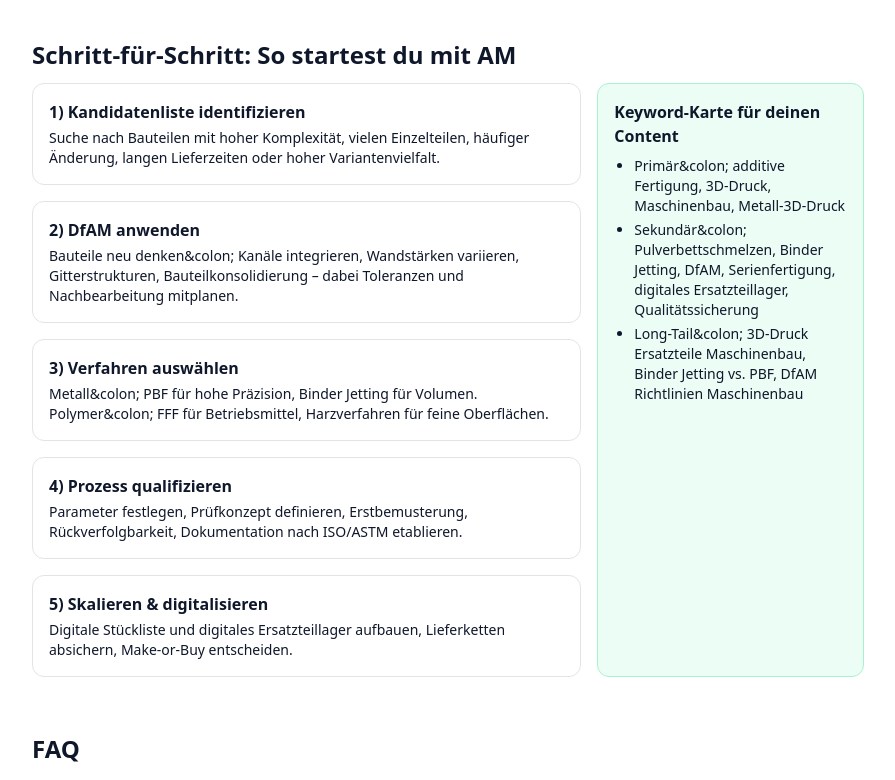
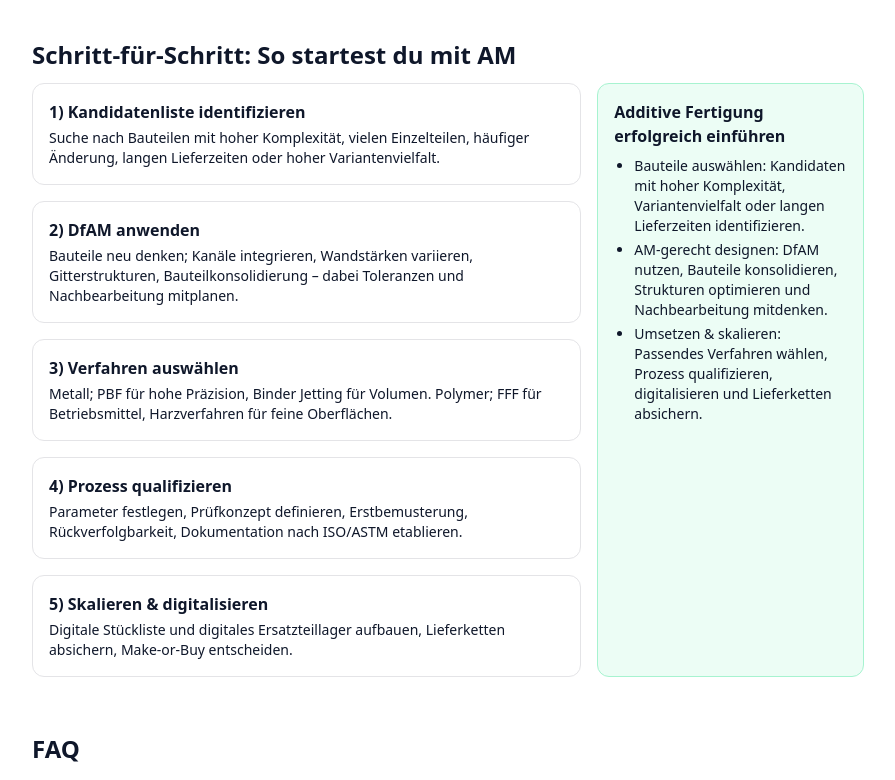
Before and after one commit to lennartnm/findbar_website, a Next.js app: page /beispiele/additive-fertigung in a window 1280 px wide. Shown: the part 5920-6700 px from the top of the page, without its empty margins (192-1087 px from the left). Built offline with nearby package versions, Linux system fonts and the light colour scheme.

Commit message:
Update page.tsx

```diff
--- a/src/app/beispiele/additive-fertigung/page.tsx
+++ b/src/app/beispiele/additive-fertigung/page.tsx
@@ -478,7 +478,7 @@ export default function Page() {
           <p className="text-sm">
             Markt-Update 2025: Der AM-Markt wächst, jedoch uneinheitlich; Service,
             Software und Materialien legen zu, während Systemhersteller
-            schwanken. Für dich heißt das&colon; prüfe Partnerschaften und
+            schwanken. Für dich heißt das; prüfe Partnerschaften und
             Lieferfähigkeit.
           </p>
         </div>
@@ -566,7 +566,7 @@ export default function Page() {
             <div className="rounded-xl border border-zinc-200 p-4">
               <h3 className="font-semibold mb-1">2) DfAM anwenden</h3>
               <p className="text-sm">
-                Bauteile neu denken&colon; Kanäle integrieren, Wandstärken
+                Bauteile neu denken; Kanäle integrieren, Wandstärken
                 variieren, Gitterstrukturen, Bauteilkonsolidierung – dabei
                 Toleranzen und Nachbearbeitung mitplanen.
               </p>
@@ -574,8 +574,8 @@ export default function Page() {
             <div className="rounded-xl border border-zinc-200 p-4">
               <h3 className="font-semibold mb-1">3) Verfahren auswählen</h3>
               <p className="text-sm">
-                Metall&colon; PBF für hohe Präzision, Binder Jetting für Volumen.
-                Polymer&colon; FFF für Betriebsmittel, Harzverfahren für feine
+                Metall; PBF für hohe Präzision, Binder Jetting für Volumen.
+                Polymer; FFF für Betriebsmittel, Harzverfahren für feine
                 Oberflächen.
               </p>
             </div>
@@ -596,19 +596,16 @@ export default function Page() {
           </div>
 
           <aside className="rounded-xl border border-emerald-200 bg-emerald-50 p-4">
-            <h3 className="font-semibold mb-2">Keyword-Karte für deinen Content</h3>
+            <h3 className="font-semibold mb-2">Additive Fertigung erfolgreich einführen</h3>
             <ul className="list-disc ml-5 text-sm space-y-1">
               <li>
-                Primär&colon; additive Fertigung, 3D-Druck, Maschinenbau,
-                Metall-3D-Druck
+              Bauteile auswählen: Kandidaten mit hoher Komplexität, Variantenvielfalt oder langen Lieferzeiten identifizieren.
               </li>
               <li>
-                Sekundär&colon; Pulverbettschmelzen, Binder Jetting, DfAM,
-                Serienfertigung, digitales Ersatzteillager, Qualitätssicherung
+                AM-gerecht designen: DfAM nutzen, Bauteile konsolidieren, Strukturen optimieren und Nachbearbeitung mitdenken.
               </li>
               <li>
-                Long-Tail&colon; 3D-Druck Ersatzteile Maschinenbau, Binder
-                Jetting vs. PBF, DfAM Richtlinien Maschinenbau
+                Umsetzen & skalieren: Passendes Verfahren wählen, Prozess qualifizieren, digitalisieren und Lieferketten absichern.
               </li>
             </ul>
           </aside>
@@ -876,7 +873,7 @@ export default function Page() {
         aria-controls="cta-pop"
         className={`font-medium underline ${accent}`}
       >
-        Qualität in der additiven Fertigung&colon; Prüfplan bis Erstmuster
+        Qualität in der additiven Fertigung; Prüfplan bis Erstmuster
       </a>
     </li>
     <li>
@@ -885,7 +882,7 @@ export default function Page() {
         aria-controls="cta-pop"
         className={`font-medium underline ${accent}`}
       >
-        Digitales Ersatzteillager&colon; Von CAD bis On-Demand-Teile
+        Digitales Ersatzteillager; Von CAD bis On-Demand-Teile
       </a>
     </li>
     <li>
@@ -894,7 +891,7 @@ export default function Page() {
         aria-controls="cta-pop"
         className={`font-medium underline ${accent}`}
       >
-        PBF vs. Binder Jetting&colon; Das richtige Verfahren wählen
+        PBF vs. Binder Jetting; Das richtige Verfahren wählen
       </a>
     </li>
   </ul>
@@ -920,14 +917,14 @@ export default function Page() {
               <tr className="border-t border-zinc-200">
                 <td className="p-3 font-medium text-zinc-900">DfAM</td>
                 <td className="p-3 text-zinc-700">
-                  Design for Additive Manufacturing&colon; Konstruktionsprinzipien,
+                  Design for Additive Manufacturing; Konstruktionsprinzipien,
                   die die Stärken additiver Verfahren ausnutzen.
                 </td>
               </tr>
               <tr className="border-t border-zinc-200">
                 <td className="p-3 font-medium text-zinc-900">PBF</td>
                 <td className="p-3 text-zinc-700">
-                  Powder Bed Fusion&colon; Metall-Pulver wird schichtweise mittels
+                  Powder Bed Fusion; Metall-Pulver wird schichtweise mittels
                   Laser oder Elektronenstrahl verschmolzen.
                 </td>
               </tr>
@@ -941,7 +938,7 @@ export default function Page() {
               <tr className="border-t border-zinc-200">
                 <td className="p-3 font-medium text-zinc-900">HIP</td>
                 <td className="p-3 text-zinc-700">
-                  Heißisostatisches Pressen&colon; Verdichtung zur Reduktion von
+                  Heißisostatisches Pressen; Verdichtung zur Reduktion von
                   Porosität und zur Eigenschaftsverbesserung.
                 </td>
               </tr>
@@ -978,7 +975,7 @@ export default function Page() {
 
         <div className="mt-4 flex items-center gap-3">
           <p className="text-sm text-zinc-700">
-            Überprüft von&colon; <strong>{reviewer.name}</strong> – {reviewer.role}.{" "}
+            Überprüft von; <strong>{reviewer.name}</strong> – {reviewer.role}.{" "}
             <a href={reviewer.linkedin} className={`hover:underline ${accent}`}>
               LinkedIn
             </a>
@@ -1014,7 +1011,7 @@ export default function Page() {
             </a>
           </li>
           <li>
-            ISO/ASTM 52920&colon;2023 – Qualifikations-Prinzipien; ISO/ASTM 52901 –
+            ISO/ASTM 52920;2023 – Qualifikations-Prinzipien; ISO/ASTM 52901 –
             Qualitätsanforderungen Serienfertigung.{" "}
             <a
               href="https://www.iso.org/obp/ui/en/"
```
